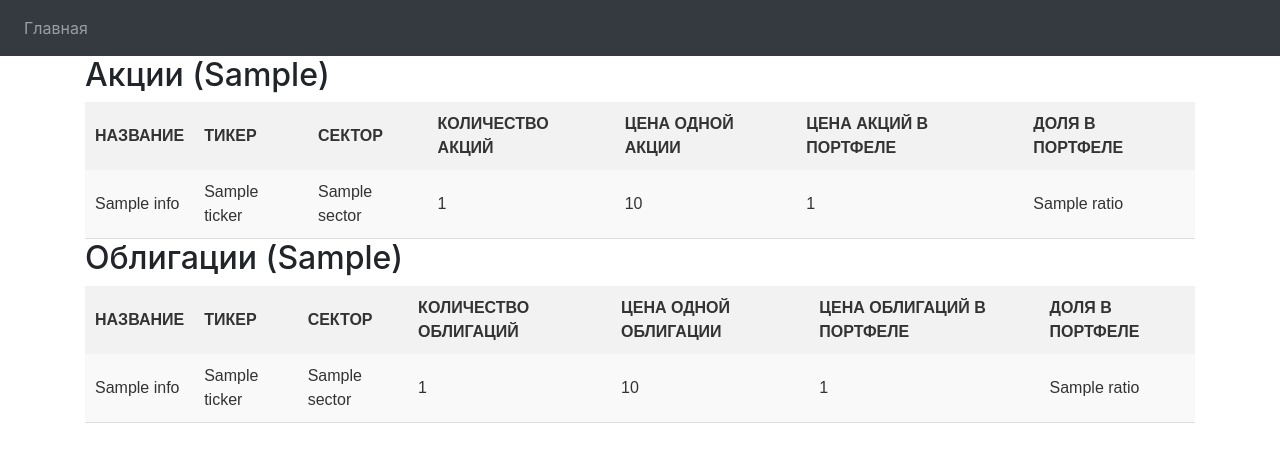
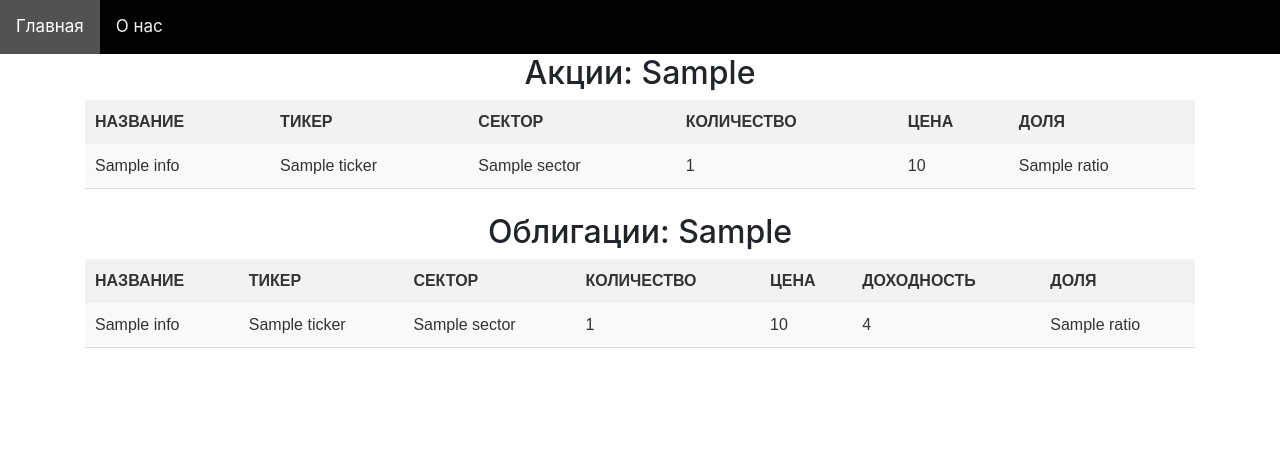
Before and after one commit to Maksim787/invest-symphony, a Flask app: template website/templates/portfolio.html in a window 1280 px wide. Shown: the top 462 px of the page. Run offline with Flask 3, Linux system fonts and the light colour scheme; the template is opened without the code that fills it: most values are stand-ins (such as "Sample title", 1, 10 or a date in 2020); parts of the project's set-up code (start-up, migrations or seed data) failed here and were passed over; some libraries are stand-ins or nearby versions.

Commit message:
Move CSS in separate files. Improve design. Add translation for sectors. Show real rate for bonds.

```diff
--- a/main.py
+++ b/main.py
@@ -1,3 +1,9 @@
+# Comment these lines to run locally
+import os
+os.system('pip install -r requirements.txt')
+print('Installed requirements')
+# End
+
 import argparse
 import asyncio
 from pathlib import Path
--- a/website/library/portfolio.py
+++ b/website/library/portfolio.py
@@ -31,6 +31,7 @@
         # rate
         self.rate = self._get_rate(self._raw_present_value)
         self.real_rate = self._get_rate(self._real_present_value)
+        self.real_rate_str = f'{self.real_rate:.1f}%'
 
         # general info
         self.name = bond.name
@@ -96,6 +97,22 @@
     Information.bonds.sort(key=lambda bond: bond.real_rate, reverse=True)
 
 
+SECTOR_TRANSLATION = {
+    'consumer': 'потребительский',
+    'energy': 'энергия',
+    'financial': 'финансы',
+    'government': 'государственный',
+    'health_care': 'здравоохранение',
+    'industrials': 'промышленность',
+    'materials': 'сырье',
+    'real_estate': 'недвижимость',
+    'telecom': 'телекоммуникации',
+    'utilities': 'коммунальные услуги',
+    'it': 'IT',
+    'other': 'другое'
+}
+
+
 @dataclass
 class Bond:
     number: int
@@ -103,14 +120,19 @@
 
     price: float = None
     total_price: float = None
+    sector: str = None
     ratio: float = None
 
     def __post_init__(self):
         self.price = self.info.price + self.info.aci_value
         self.total_price = self.price * self.number
+        self.sector = SECTOR_TRANSLATION.get(self.info.sector)
+        if self.sector is None:
+            print(self.info.sector)
+            self.sector = 'другое'
 
     def format_str(self):
-        self.price = f'{self.price} руб.'
+        self.price = f'{self.price:.2f} руб.'
         self.total_price = f'{self.total_price:.2f} руб.'
         self.ratio = f'{self.ratio:.1%}'
 
@@ -122,12 +144,17 @@
 
     price: float = None
     total_price: float = None
+    sector: str = None
     ratio: float = None
 
     def __post_init__(self):
         self.number = self.number // self.info.lot * self.info.lot
         self.price = Information.df.iloc[-1][self.info.ticker]
         self.total_price = self.number * self.price
+        self.sector = SECTOR_TRANSLATION.get(self.info.sector)
+        if self.sector is None:
+            print(self.info.sector)
+            self.sector = 'другое'
 
     def format_str(self):
         self.price = f'{self.price} руб.'
@@ -149,10 +176,10 @@
         self.stocks_ratio = f'{stocks_value / portfolio_value:.1%}'
         self.bonds_ratio = f'{bonds_value / portfolio_value:.1%}'
         for stock in self.stocks:
-            stock.ratio = stock.total_price / portfolio_value
+            stock.ratio = stock.total_price / stocks_value
             stock.format_str()
         for bond in self.bonds:
-            bond.ratio = bond.total_price / portfolio_value
+            bond.ratio = bond.total_price / bonds_value
             bond.format_str()
 
 
@@ -178,7 +205,7 @@
 
     df = Information.df.copy()
     # add bonds to daily stock info
-    df['bond'] = (1 + 8 / 100) ** (1 / TRADING_DAYS_IN_YEAR) - 1
+    df['bond'] = (1 + 7 / 100) ** (1 / TRADING_DAYS_IN_YEAR) - 1
 
     w = get_markowitz_w(df, mu_year_pct=mu_by_risk[risk])
     prices = df.iloc[-1]
@@ -211,7 +238,7 @@
         weights.pop(remove_ind)
         prices.pop(remove_ind)
         weights = (np.array(weights) / np.sum(weights)).tolist()
-    stocks.sort(key=lambda stock: stock.info.sector)
+    stocks.sort(key=lambda stock: stock.sector)
 
     # Get bonds
     assert 'bond' in names
@@ -231,6 +258,7 @@
                 break
             n_bonds[i] += 1
     bonds = [Bond(n_bonds, info=bond) for n_bonds, bond in zip(n_bonds, bonds) if n_bonds > 0]
+    bonds.sort(key=lambda bond: bond.sector)
 
     portfolio = Portfolio(stocks=stocks, bonds=bonds)
     return portfolio
--- /dev/null
+++ b/website/static/base.css
@@ -0,0 +1,26 @@
+.topnav {
+  background-color: #000000;
+  overflow: hidden;
+}
+
+/* Style the links inside the navigation bar */
+.topnav a {
+  float: left;
+  color: #f2f2f2;
+  text-align: center;
+  padding: 14px 16px;
+  text-decoration: none;
+  font-size: 17px;
+}
+
+/* Change the color of links on hover */
+.topnav a:hover {
+  background-color: #ddd;
+  color: black;
+}
+
+/* Add a color to the active/current link */
+.topnav a.active {
+  background-color: #515251;
+  color: white;
+}
--- /dev/null
+++ b/website/static/portfolio.css
@@ -0,0 +1,20 @@
+table {
+  border-collapse: collapse;
+  width: 100%;
+  font-family: Arial, sans-serif;
+  color: #333;
+}
+th {
+  background-color: #f2f2f2;
+  text-align: left;
+  padding: 10px;
+  font-weight: bold;
+  text-transform: uppercase;
+}
+td {
+  padding: 10px;
+  border-bottom: 1px solid #ddd;
+}
+tr:nth-child(even) {
+  background-color: #f9f9f9;
+}
--- a/website/templates/base.html
+++ b/website/templates/base.html
@@ -14,35 +14,16 @@
       href="https://stackpath.bootstrapcdn.com/font-awesome/4.7.0/css/font-awesome.min.css"
       crossorigin="anonymous"
     />
-
+    <link rel="stylesheet" href="{{ url_for('static', filename='base.css') }}">
     <title>{% block title %}Home{% endblock %}</title>
 
     {% block styles %}{% endblock %}
   </head>
-  <body>
-    <nav class="navbar navbar-expand-lg navbar-dark bg-dark">
-      <button
-        class="navbar-toggler"
-        type="button"
-        data-toggle="collapse"
-        data-target="#navbar"
-      >
-        <span class="navbar-toggler-icon"></span>
-      </button>
-      <div class="collapse navbar-collapse" id="navbar">
-        <div class="navbar-nav">
-          <a class="nav-item nav-link" id="home" href="/">Главная</a>
-          <!-- {% if user.is_authenticated %}
-          <a class="nav-item nav-link" id="home" href="/">Home</a>
-          <a class="nav-item nav-link" id="visualization" href="/visualization">Visualization</a>
-          <a class="nav-item nav-link" id="logout" href="/logout">Logout</a>
-          {% else %}
-          <a class="nav-item nav-link" id="login" href="/login">Login</a>
-          <a class="nav-item nav-link" id="signUp" href="/sign-up">Sign Up</a>
-          {% endif %} -->
-        </div>
-      </div>
-    </nav>
+
+  <div class="topnav">
+    <a class="active" href="/">Главная</a>
+    <a href="/about">О нас</a>
+  </div>
 
     {% with messages = get_flashed_messages(with_categories=true) %} {% if
     messages %} {% for category, message in messages %} {% if category ==
@@ -60,8 +41,12 @@
         <span aria-hidden="true">&times;</span>
       </button>
     </div>
-    {% endif %} {% endfor %} {% endif %} {% endwith %} {% block content %} {%
-    endblock %}
+    {% endif %} {% endfor %} {% endif %} {% endwith %}
+
+
+    {% block content %}{% endblock %}
+
+
     <script
       src="https://code.jquery.com/jquery-3.2.1.slim.min.js"
       integrity="sha384-KJ3o2DKtIkvYIK3UENzmM7KCkRr/rE9/Qpg6aAZGJwFDMVNA/GpGFF93hXpG5KkN"
@@ -77,12 +62,5 @@
       integrity="sha384-JZR6Spejh4U02d8jOt6vLEHfe/JQGiRRSQQxSfFWpi1MquVdAyjUar5+76PVCmYl"
       crossorigin="anonymous"
     ></script>
-
-    {% block javascript %}
-    <script
-      type="text/javascript"
-      src="{{ url_for('static', filename='index.js') }}"
-    ></script>
-    {% endblock %}
   </body>
 </html>
--- a/website/templates/portfolio.html
+++ b/website/templates/portfolio.html
@@ -1,76 +1,56 @@
-{% extends "base.html" %} {% block title %}Портфель{% endblock %} {% block
-content %} {% block style %}
-<style>
-  table {
-    border-collapse: collapse;
-    width: 100%;
-    font-family: Arial, sans-serif;
-    color: #333;
-  }
-  th {
-    background-color: #f2f2f2;
-    text-align: left;
-    padding: 10px;
-    font-weight: bold;
-    text-transform: uppercase;
-  }
-  td {
-    padding: 10px;
-    border-bottom: 1px solid #ddd;
-  }
-  tr:nth-child(even) {
-    background-color: #f9f9f9;
-  }
-</style>
-{% endblock %}
+{% extends "base.html" %} {% block title %}Портфель{% endblock %} {% block content %}
+<link rel="stylesheet" href="{{ url_for('static', filename='portfolio.css') }}">
 
 <div class="container">
-  <h2>Акции ({{ portfolio.stocks_ratio }})</h2>
+  <h2 align="center">Акции: {{ portfolio.stocks_ratio }}</h2>
   <table>
     <tr>
       <th>Название</th>
       <th>Тикер</th>
       <th>Сектор</th>
-      <th>Количество акций</th>
-      <th>Цена одной акции</th>
-      <th>Цена акций в портфеле</th>
-      <th>Доля в портфеле</th>
+      <th>Количество</th>
+      <th>Цена</th>
+      <th>Доля</th>
     </tr>
     {% for stock in portfolio.stocks %}
     <tr>
       <td>{{ stock.info.name }}</td>
       <td>{{ stock.info.ticker }}</td>
-      <td>{{ stock.info.sector }}</td>
+      <td>{{ stock.sector }}</td>
       <td>{{ stock.number }}</td>
       <td>{{ stock.price }}</td>
-      <td>{{ stock.total_price }}</td>
       <td>{{ stock.ratio }}</td>
     </tr>
     {% endfor %}
   </table>
-
-  <h2>Облигации ({{ portfolio.bonds_ratio }})</h2>
+</br>
+  <h2 align="center">Облигации: {{ portfolio.bonds_ratio }}</h2>
   <table>
     <tr>
       <th>Название</th>
       <th>Тикер</th>
       <th>Сектор</th>
-      <th>Количество облигаций</th>
-      <th>Цена одной облигации</th>
-      <th>Цена облигаций в портфеле</th>
-      <th>Доля в портфеле</th>
+      <th>Количество</th>
+      <th>Цена</th>
+      <th>Доходность</th>
+      <th>Доля</th>
     </tr>
     {% for bond in portfolio.bonds %}
     <tr>
       <td>{{ bond.info.name }}</td>
       <td>{{ bond.info.ticker }}</td>
-      <td>{{ bond.info.sector }}</td>
+      <td>{{ bond.sector }}</td>
       <td>{{ bond.number }}</td>
       <td>{{ bond.price }}</td>
-      <td>{{ bond.total_price }}</td>
+      <td>{{ bond.info.real_rate_str }}</td>
       <td>{{ bond.ratio }}</td>
     </tr>
     {% endfor %}
   </table>
+</br>
+</br>
+</br>
+</br>
+</br>
 </div>
 {% endblock %}
--- a/website/views.py
+++ b/website/views.py
@@ -10,9 +10,9 @@
 
 @views.route('/', methods=['GET', 'POST'])
 def home():
-    risk_question = 'Как вы относитесь к риску?'
-    time_question = 'На какой срок вы собираетесь инвестировать?'
-    max_instruments_question = 'Какое максимальное число инструментов вы готовы включить в свой портфель?'
+    risk_question = 'Как я отношусь к риску?'
+    time_question = 'На какой срок я собираюсь инвестировать?'
+    max_instruments_question = 'Сколько инструментов я готов купить?'
     questions = [
         {
             'question': risk_question,
```
Also changed, not shown: website/static/form.css (added, +8 -0 lines), website/templates/form.html (+12 -5 lines).
